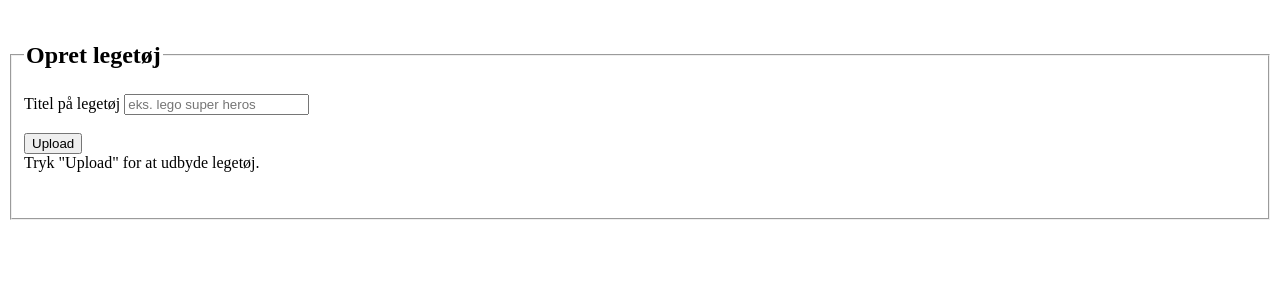
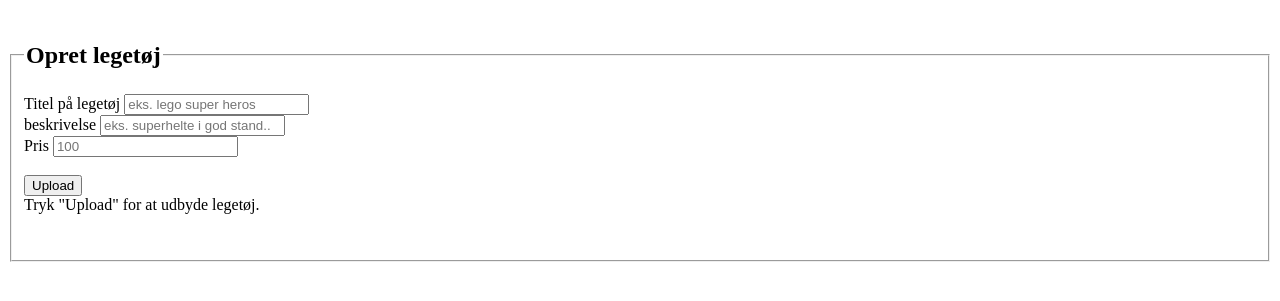
Before and after one commit to bitbyt-LOOP4/bitbyt.dk, a PHP site: page /register_toy1.php in a window 1280 px wide. Shown: the part 58-359 px from the top of the page. Run offline with PHP 8.4, Linux system fonts and the light colour scheme.

Commit message:
Update register_toy1.php

```diff
--- a/register_toy1.php
+++ b/register_toy1.php
@@ -3,12 +3,15 @@
 require_once('conn.php');
 
 /*husk at fjerne parrentes og tuborgklamme efter toytitle */
-     if (isset($_POST['product_name'])) {
-    $product_name = get_post($con, 'product_name');
+     if (isset($_POST['product_name']) && isset($_POST['price']) && isset($_POST['description'])) {
 
 
+    $product_name = get_post($con, 'product_name');
+    $description = get_post($con, 'description');
+    $price = get_post($con, 'price');
 
-         $query ="INSERT INTO product(product_name) VALUES('$product_name')";
+
+         $query ="INSERT INTO product(product_name, description, price, timestamp) VALUES('$product_name', '$description', '$price', NOW())" ;
              $result = mysqli_query($con, $query);
          if(!$result) die(mysqli_error($con));
          else {
@@ -54,10 +57,19 @@ require_once('conn.php');
 					<input type="text" class="form-control" id="validationCustom01" placeholder="eks. lego super heros" name="product_name" required>
 
 				</div>
-                <div>
 
+                <div class="col-md-6 mb-4">
+					<label for="validationCustom01">beskrivelse</label>
+					<input type="text" class="form-control" id="validationCustom02" placeholder="eks. superhelte i god stand.." name="description" required>
 
-                </div>
+				</div>
+
+                <div class="col-md-6 mb-4">
+					<label for="validationCustom01">Pris</label>
+					<input type="text" class="form-control" id="validationCustom02" placeholder="100" name="price" required>
+
+				</div>
+
 
                 <br>
 
```
